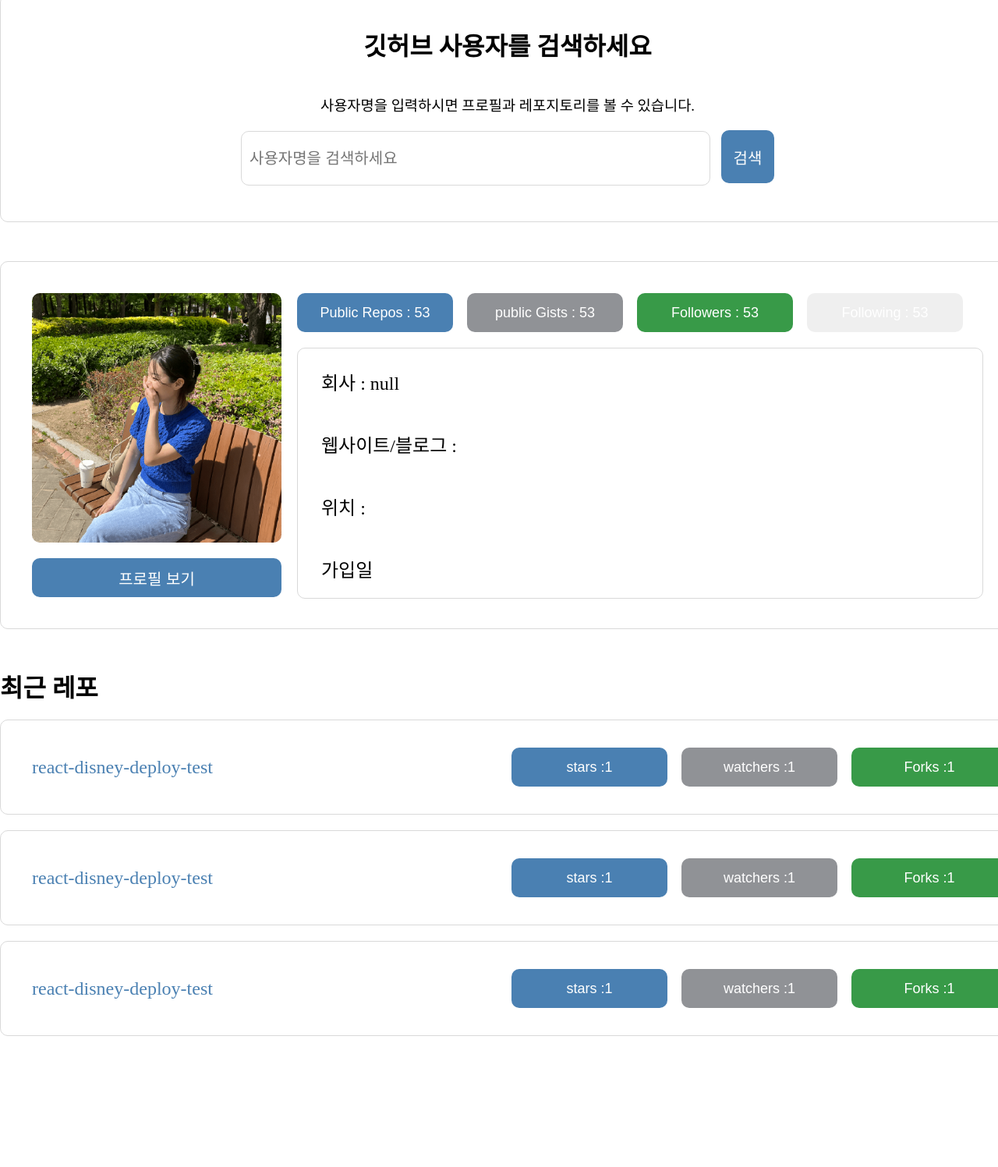
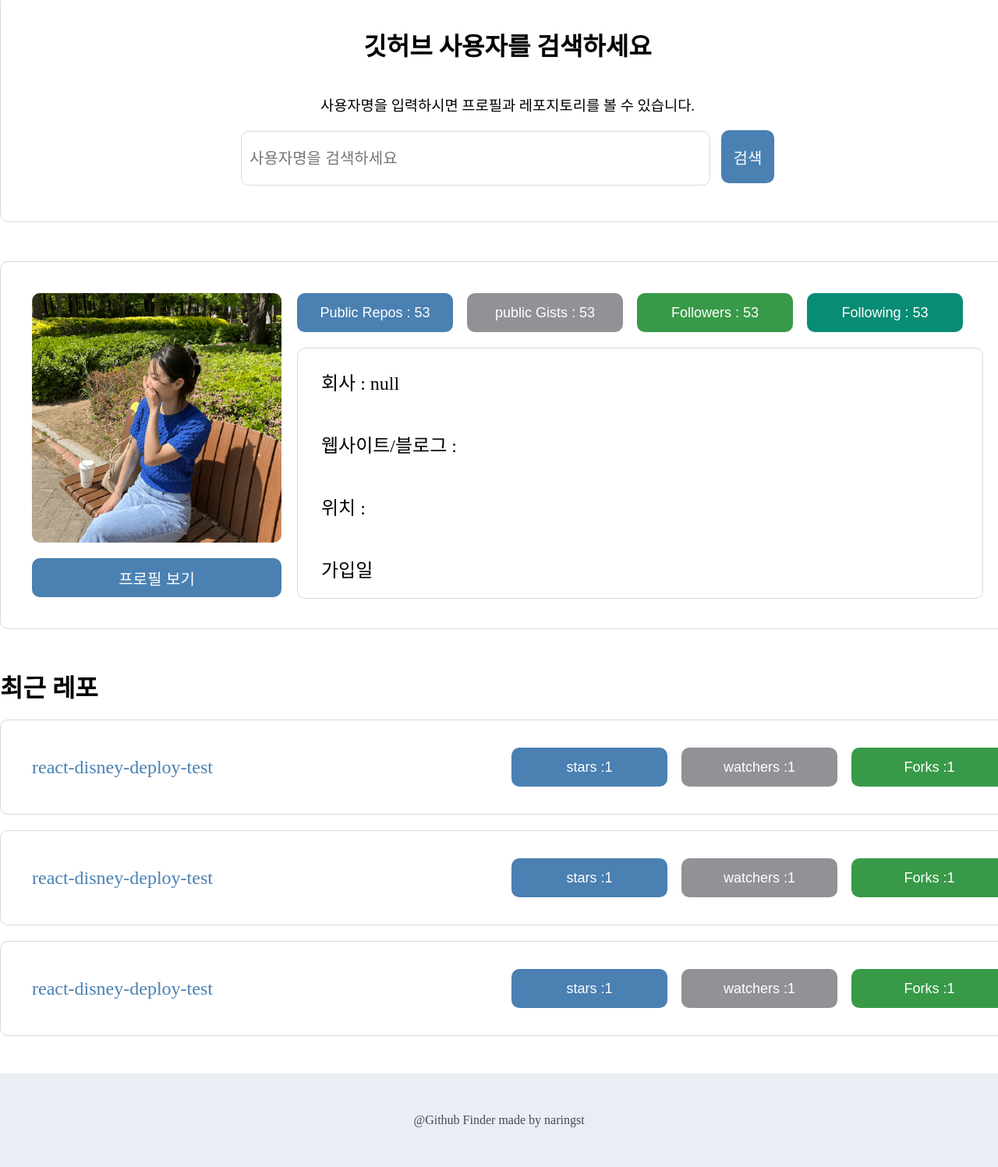
Before and after one commit to naringst/github-finder, a plain HTML site: page index.html in a window 1280 px wide. Shown: the part 157-1654 px from the top of the page at 78% size. Before the commit the page ends 1534 px from the top, so only its background shows below. Drawn offline with Linux system fonts and the light colour scheme.

Commit message:
feat : footer 생성 및 스타일 설정

```diff
--- a/index.html
+++ b/index.html
@@ -28,7 +28,7 @@
             <button class="blue">Public Repos : 53</button>
             <button class="gray">public Gists : 53</button>
             <button class="green">Followers : 53</button>
-            <button class="">Following : 53</button>
+            <button class="bluegreen">Following : 53</button>
           </div>
 
           <div class="profile-detail">
@@ -75,5 +75,8 @@
         </div>
       </div>
     </main>
+    <footer>
+      <p>@Github Finder made by naringst</p>
+    </footer>
   </body>
 </html>
--- a/style.css
+++ b/style.css
@@ -205,3 +205,15 @@ header > h2 {
   border: none;
   border-radius: 10px;
 }
+
+footer {
+  height: 120px;
+  width: 100%;
+  background-color: #ebedf5;
+  text-align: center;
+}
+
+footer p {
+  line-height: 120px;
+  color: #4b4858;
+}
```
